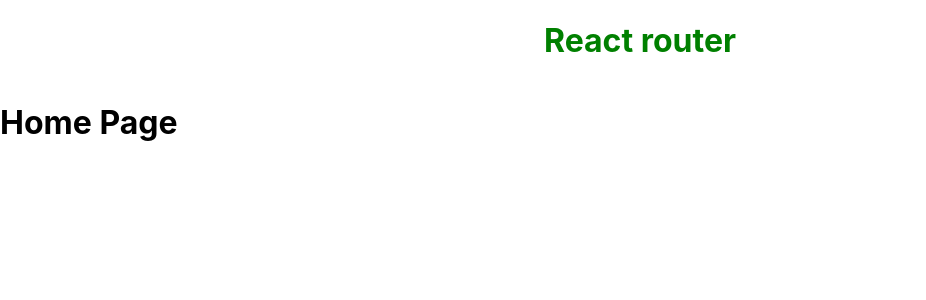
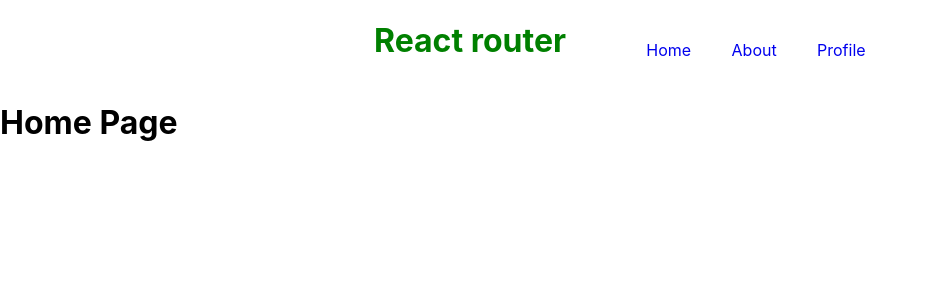
Before and after one commit to Laguna1/react-router, a React (Create React App) app: page / in a window 1280 px wide. Shown: the top 300 px of the page, without its empty margins (0-926 px from the left). Built offline with nearby package versions, Linux system fonts and the light colour scheme.

Commit message:
Add navigation links to header

```diff
--- a/src/components/Header.css
+++ b/src/components/Header.css
@@ -1,3 +1,19 @@
 .header {
     color: green;
+    display: flex;
+    flex-direction: row;
+
 }
+
+.nav-links {
+    display: flex;
+    flex-direction: row;
+    justify-content: space-evenly;
+    list-style-type: none;
+    width: 300px;
+    margin-top: 40px;
+}
+
+.nav-links li a {
+    text-decoration: none;
+}
--- a/src/components/Header.js
+++ b/src/components/Header.js
@@ -4,6 +4,17 @@ function Header() {
   return (
     <div className="header">
       <h1>React router</h1>
+      <ul className="nav-links">
+        <li>
+            <a href="/">Home</a>
+        </li>
+        <li>
+            <a href="/about">About</a>
+        </li>
+        <li>
+            <a href="/profile">Profile</a>
+        </li>
+      </ul>
     </div>
   );
 }
```
